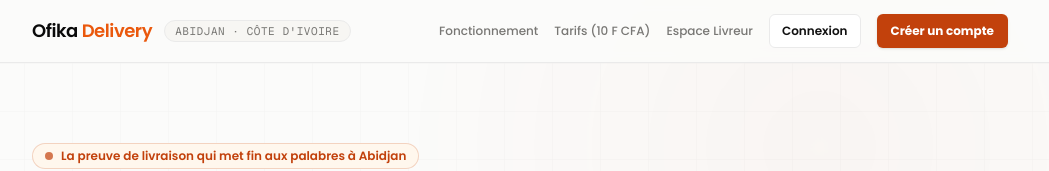
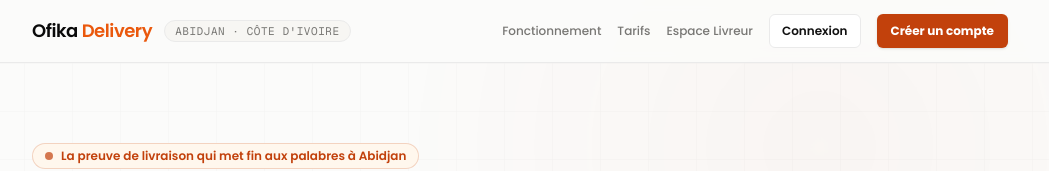
Before and after one commit to chepa-BuildSphere/liv.ofika, a Next.js app: page / in a window 1280 px wide. Shown: the top 171 px of the page, without its empty margins (120-1169 px from the left). Built offline with nearby package versions, Linux system fonts and the light colour scheme.

Commit message:
fix(nav): retirer le 10 fcfa et les parentheses du lien tarifs dans la navbar

```diff
--- a/src/app/page.tsx
+++ b/src/app/page.tsx
@@ -116,7 +116,7 @@ export default function Home() {
               href="#pricing"
               className="hidden text-xs font-medium text-[#787774] transition-colors hover:text-[#111111] md:inline"
             >
-              Tarifs (10 F CFA)
+              Tarifs
             </a>
             <Link
               href="/courier/login"
```
